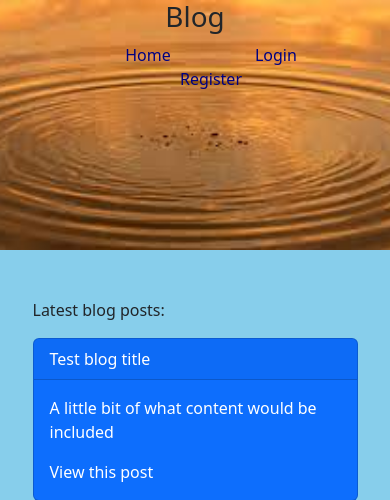
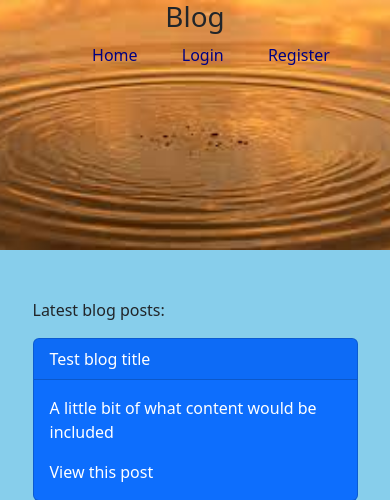
Before and after one commit to davidobr/python_django_blog, a Django app: page / in a window 390 px wide. Shown: the top 500 px of the page. Run offline with Django 5.2, Linux system fonts and the light colour scheme.

Commit message:
made a few small changes to the front-end
I forgot to add the viewport meta tag and wanted to style mobile devices a little nicer by setting a @media rule which has a max width for the mobile devices so the nav bar doesn't get pushed onto a new line

```diff
--- a/python_django_blog/static/python_django_blog/default.css
+++ b/python_django_blog/static/python_django_blog/default.css
@@ -1,3 +1,8 @@
+* {
+    margin: 0;
+    padding: 0;
+}
+
 body {
     background-color: #87CEEB;
 }
@@ -19,6 +24,7 @@ body {
   display: block;
   margin-top: 10px;
   list-style: none;
+  width: 100%;
 }
 
 .list li {
@@ -45,3 +51,10 @@ a {
 a:active, a:hover {
     text-decoration: underline;
 }
+
+@media only screen and (max-width: 480px){
+    .list li {
+        display: inline;
+        margin: 0 20px;
+    }
+}
--- a/python_django_blog/templates/base.html
+++ b/python_django_blog/templates/base.html
@@ -2,7 +2,7 @@
 <html lang="en">
 <head>
     <meta charset="UTF-8">
-    <title>{% block title %} {% endblock %}</title>
+    <meta name="viewport" content="width=device-width, initial-scale=1">
     {% block head %}
     {% endblock %}
 </head>
--- a/python_django_blog/templates/python_django_blog/home.html
+++ b/python_django_blog/templates/python_django_blog/home.html
@@ -1,6 +1,6 @@
 {% extends 'base.html' %}
 {% block head %}
-<title>{% block title %} Blog {% endblock %}</title>
+<title>{% block title %}Blog{% endblock %}</title>
 {% load static %}
     <link href="https://cdn.jsdelivr.net/npm/bootstrap@5.3.0/dist/css/bootstrap.min.css" rel="stylesheet"
           integrity="sha384-9ndCyUaIbzAi2FUVXJi0CjmCapSmO7SnpJef0486qhLnuZ2cdeRhO02iuK6FUUVM" crossorigin="anonymous">
```
